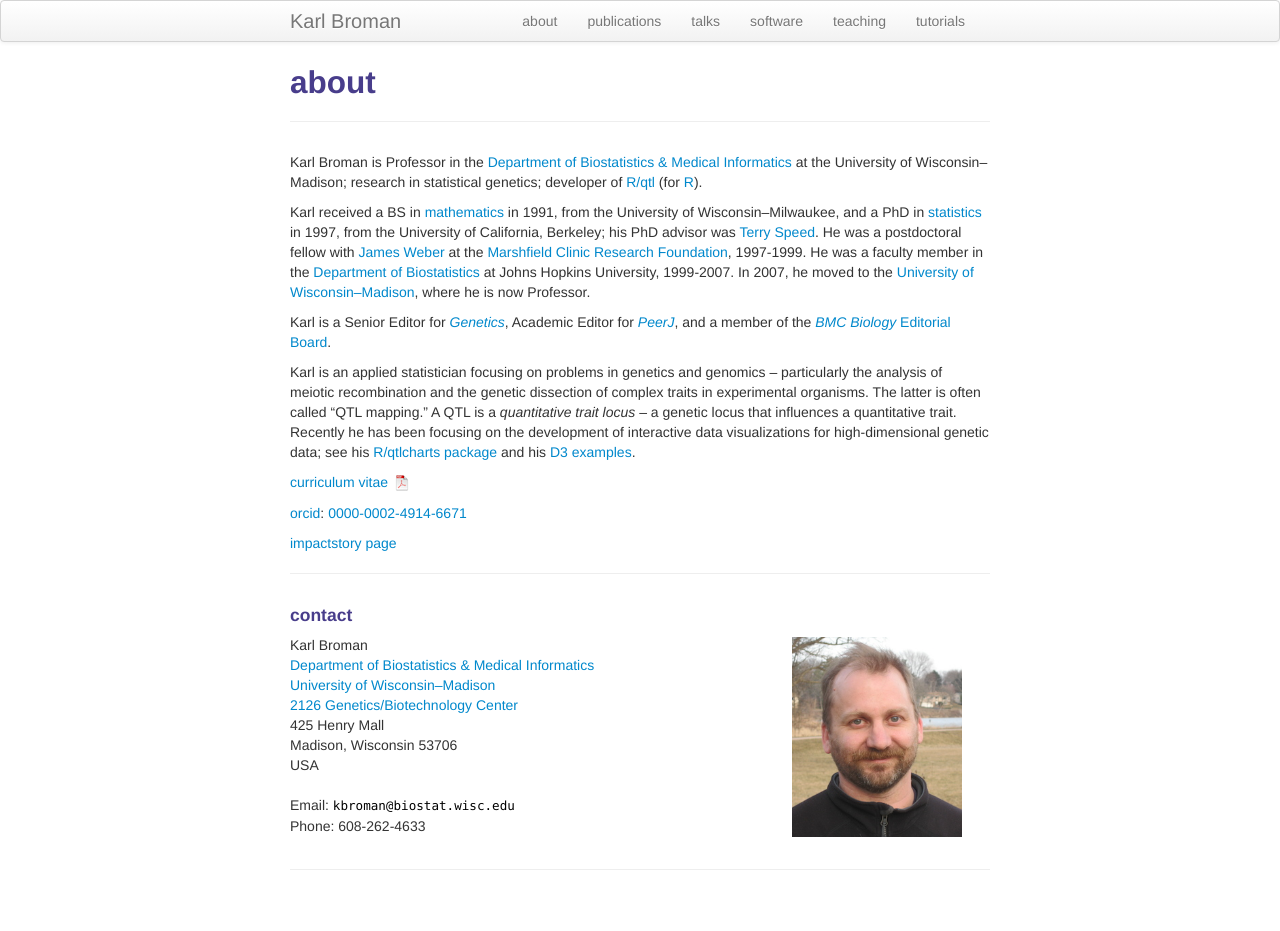
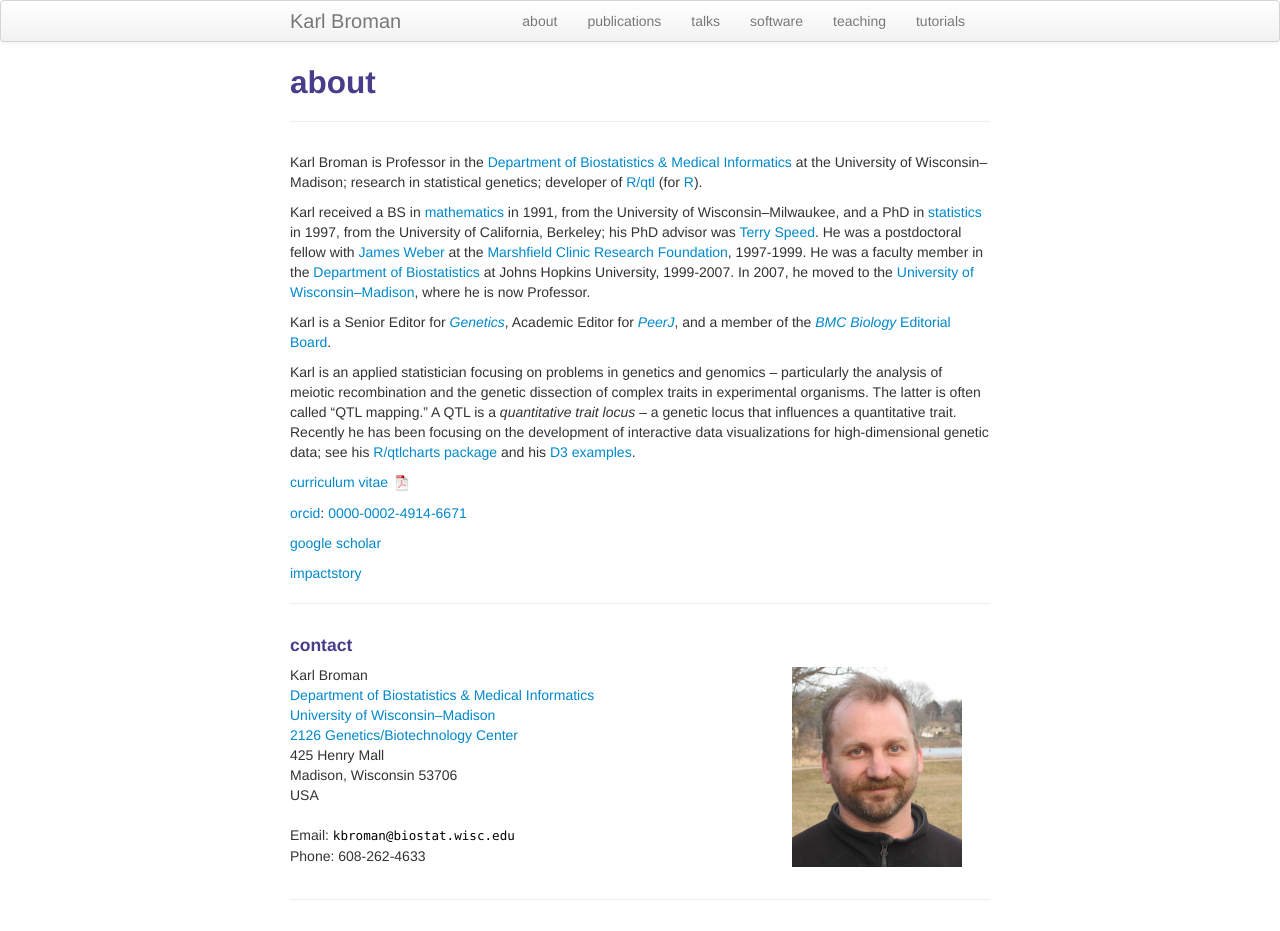
Before and after one commit to kbroman/kbroman.github.io, a Jekyll site: the page built from pages/about.md, in a window 1280 px wide. Built offline with Jekyll 4.4.1, drawn with Linux system fonts in a browser that asks for light colours; before the commit the page ends 901 px from its top, so only the background shows below that.

Commit message:
pages/about: add link to google scholar page

```diff
--- a/pages/about.md
+++ b/pages/about.md
@@ -43,7 +43,9 @@ his [D3 examples](http://www.biostat.wisc.edu/~kbroman/D3).
 
 [orcid](http://orcid.org): [0000-0002-4914-6671](http://orcid.org/0000-0002-4914-6671)
 
-[impactstory page](https://impactstory.org/u/0000-0002-4914-6671)
+[google scholar](https://scholar.google.com/citations?sortby=pubdate&hl=en&user=42tCp5UAAAAJ&view_op=list_works)
+
+[impactstory](https://impactstory.org/u/0000-0002-4914-6671)
 
 ---
 
```
